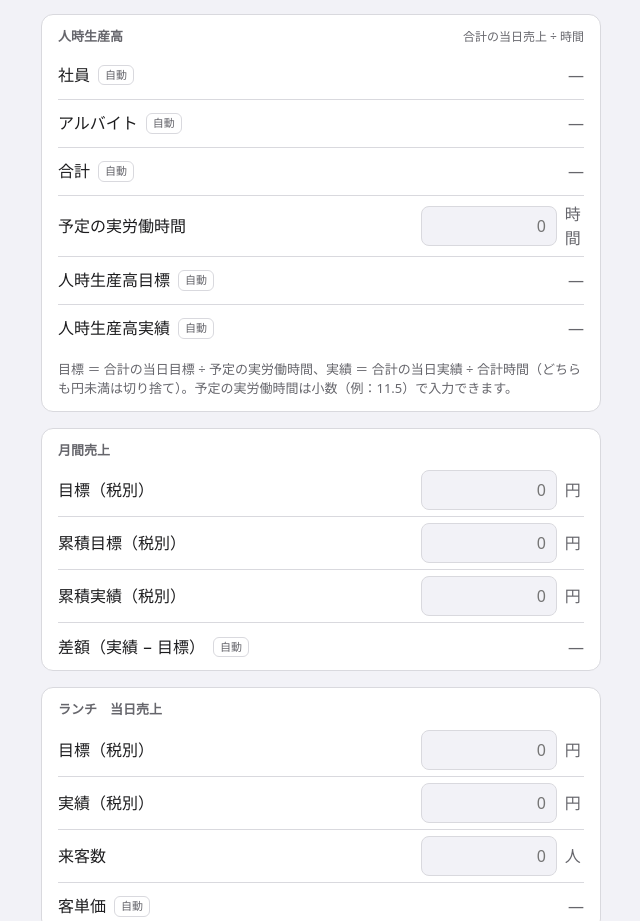
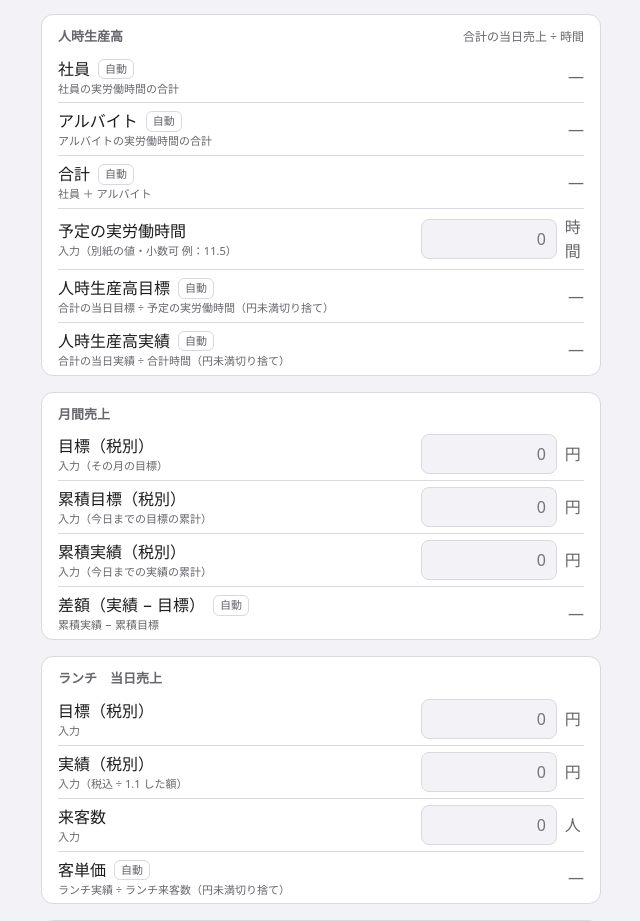
Before and after one commit to s-w-q-p/6b7qh9d2bg5trhxz, a plain HTML site: page index.html in a window 1280 px wide. Shown: the part 1224-2145 px from the top of the page, without its empty margins (319-959 px from the left). Drawn offline with Linux system fonts and the light colour scheme.

Commit message:
Allow shifts from 7:00 and show each item's calculation
Co-Authored-By: Claude Opus 5.5 <noreply@anthropic.com>

```diff
--- a/css/style.css
+++ b/css/style.css
@@ -217,6 +217,15 @@ body {
   font-size: 0.6875rem;
   color: var(--text-sub);
   vertical-align: 2px;
+}
+
+/* 各項目の計算方法（小さく目立たせない） */
+.how {
+  display: block;
+  margin-top: 1px;
+  font-size: 0.6875rem;
+  line-height: 1.35;
+  color: var(--text-sub);
 }
 
 /* ---- 出勤簿 ---- */
--- a/index.html
+++ b/index.html
@@ -50,17 +50,16 @@
           <span class="badge">合計の当日売上 ÷ 時間</span>
         </div>
         <dl class="rows">
-          <div class="row"><dt>社員<span class="chip">自動</span></dt><dd id="output-laborEmployee"></dd></div>
-          <div class="row"><dt>アルバイト<span class="chip">自動</span></dt><dd id="output-laborPartTime"></dd></div>
-          <div class="row"><dt>合計<span class="chip">自動</span></dt><dd id="output-laborTotal"></dd></div>
+          <div class="row"><dt>社員<span class="chip">自動</span><small class="how">社員の実労働時間の合計</small></dt><dd id="output-laborEmployee"></dd></div>
+          <div class="row"><dt>アルバイト<span class="chip">自動</span><small class="how">アルバイトの実労働時間の合計</small></dt><dd id="output-laborPartTime"></dd></div>
+          <div class="row"><dt>合計<span class="chip">自動</span><small class="how">社員 ＋ アルバイト</small></dt><dd id="output-laborTotal"></dd></div>
           <div class="row">
-            <label for="input-plannedHours">予定の実労働時間</label>
+            <label for="input-plannedHours">予定の実労働時間<small class="how">入力（別紙の値・小数可 例：11.5）</small></label>
             <span class="field"><input id="input-plannedHours" type="text" inputmode="decimal" autocomplete="off" placeholder="0"><span class="unit">時間</span></span>
           </div>
-          <div class="row"><dt>人時生産高目標<span class="chip">自動</span></dt><dd id="output-productivityTarget"></dd></div>
-          <div class="row"><dt>人時生産高実績<span class="chip">自動</span></dt><dd id="output-productivityActual"></dd></div>
+          <div class="row"><dt>人時生産高目標<span class="chip">自動</span><small class="how">合計の当日目標 ÷ 予定の実労働時間（円未満切り捨て）</small></dt><dd id="output-productivityTarget"></dd></div>
+          <div class="row"><dt>人時生産高実績<span class="chip">自動</span><small class="how">合計の当日実績 ÷ 合計時間（円未満切り捨て）</small></dt><dd id="output-productivityActual"></dd></div>
         </dl>
-        <p class="note">目標 ＝ 合計の当日目標 ÷ 予定の実労働時間、実績 ＝ 合計の当日実績 ÷ 合計時間（どちらも円未満は切り捨て）。予定の実労働時間は小数（例：11.5）で入力できます。</p>
       </section>
 
       <div id="sales-groups"></div>
@@ -117,7 +116,7 @@
         <ul class="usage">
           <li>「集計」で出勤簿と売上を入力すると、「自動」の項目がすぐに計算されます。</li>
           <li>出勤簿は A〜E の 5 人分が標準です。人数が多い日は「項目を追加」で増やせます（日報の行数に合わせて最大 10 人）。</li>
-          <li>勤務時間は「時」と「分」の欄を押して選びます。選べるのは 8:00〜23:00 の 15 分刻みで、未入力の欄は 17:00 から始まります。</li>
+          <li>勤務時間は「時」と「分」の欄を押して選びます。選べるのは 7:00〜23:00 の 15 分刻みで、未入力の欄は 17:00 から始まります。</li>
           <li>「−15分」「+15分」で 15 分刻みに微調整できます。</li>
           <li>休憩は 15分・30分・45分・1時間から選びます。もう一度押すと休憩なしに戻ります。</li>
           <li>区分の初期値は A・B が社員、C 以降がアルバイトです。行ごとに切り替えられます。</li>
--- a/js/app.js
+++ b/js/app.js
@@ -18,7 +18,7 @@
 
   const TIME_LABELS = { start: '開始', end: '終了' };
   const DEFAULT_TIME = 17 * 60; // 未入力の欄に最初に入れる時刻（17:00）
-  const MIN_TIME = 8 * 60; // 選べる時刻は 8:00〜23:00
+  const MIN_TIME = 7 * 60; // 選べる時刻は 7:00〜23:00
   const MAX_TIME = 23 * 60;
   const TIME_STEP = 15;
   const TIME_STEPS = [
@@ -172,7 +172,7 @@
       const line = element('div', 'time-line');
       line.dataset.timeKey = key;
 
-      // 選べる時刻を 8:00〜23:00・15 分刻みに限るため、時と分を別々の選択欄にする
+      // 選べる時刻を 7:00〜23:00・15 分刻みに限るため、時と分を別々の選択欄にする
       const hour = doc.createElement('select');
       hour.id = 'staff-' + key + '-hour-' + index;
       hour.setAttribute('aria-label', name + ' の' + label + '（時）');
@@ -289,7 +289,7 @@
     return key === 'end' && data.start ? data.start : formatTime(DEFAULT_TIME);
   }
 
-  /** 選べる範囲（8:00〜23:00）に収める。 */
+  /** 選べる範囲（7:00〜23:00）に収める。 */
   function clampTime(minutes) {
     return Math.min(MAX_TIME, Math.max(MIN_TIME, minutes));
   }
@@ -341,10 +341,11 @@
       input.placeholder = '0';
       const wrap = element('span', 'field');
       wrap.append(input, element('span', 'unit', item.unit));
+      label.append(element('small', 'how', item.how));
       row.append(label, wrap);
     } else {
       const term = element('dt', '', item.label);
-      term.append(element('span', 'chip', '自動'));
+      term.append(element('span', 'chip', '自動'), element('small', 'how', item.how));
       const value = element('dd');
       value.id = 'output-' + item.id;
       row.append(term, value);
--- a/js/calculations.js
+++ b/js/calculations.js
@@ -27,30 +27,30 @@
       id: 'monthly',
       title: '月間売上',
       items: [
-        { id: 'monthlyTarget', label: '目標（税別）', unit: '円', kind: 'input' },
-        { id: 'monthlyCumulativeTarget', label: '累積目標（税別）', unit: '円', kind: 'input' },
-        { id: 'monthlyCumulativeActual', label: '累積実績（税別）', unit: '円', kind: 'input' },
-        { id: 'monthlyDifference', label: '差額（実績 − 目標）', unit: '円', kind: 'output' }
+        { id: 'monthlyTarget', label: '目標（税別）', unit: '円', kind: 'input', how: '入力（その月の目標）' },
+        { id: 'monthlyCumulativeTarget', label: '累積目標（税別）', unit: '円', kind: 'input', how: '入力（今日までの目標の累計）' },
+        { id: 'monthlyCumulativeActual', label: '累積実績（税別）', unit: '円', kind: 'input', how: '入力（今日までの実績の累計）' },
+        { id: 'monthlyDifference', label: '差額（実績 − 目標）', unit: '円', kind: 'output', how: '累積実績 − 累積目標' }
       ]
     },
     {
       id: 'lunch',
       title: 'ランチ　当日売上',
       items: [
-        { id: 'lunchTarget', label: '目標（税別）', unit: '円', kind: 'input' },
-        { id: 'lunchSales', label: '実績（税別）', unit: '円', kind: 'input' },
-        { id: 'lunchGuests', label: '来客数', unit: '人', kind: 'input' },
-        { id: 'lunchAverage', label: '客単価', unit: '円', kind: 'output' }
+        { id: 'lunchTarget', label: '目標（税別）', unit: '円', kind: 'input', how: '入力' },
+        { id: 'lunchSales', label: '実績（税別）', unit: '円', kind: 'input', how: '入力（税込 ÷ 1.1 した額）' },
+        { id: 'lunchGuests', label: '来客数', unit: '人', kind: 'input', how: '入力' },
+        { id: 'lunchAverage', label: '客単価', unit: '円', kind: 'output', how: 'ランチ実績 ÷ ランチ来客数（円未満切り捨て）' }
       ]
     },
     {
       id: 'total',
       title: '合計　当日売上',
       items: [
-        { id: 'totalTarget', label: '目標（税別）', unit: '円', kind: 'input' },
-        { id: 'totalSales', label: '実績（税別）', unit: '円', kind: 'input' },
-        { id: 'totalGuests', label: '来客数', unit: '人', kind: 'input' },
-        { id: 'totalAverage', label: '客単価', unit: '円', kind: 'output' }
+        { id: 'totalTarget', label: '目標（税別）', unit: '円', kind: 'input', how: '入力' },
+        { id: 'totalSales', label: '実績（税別）', unit: '円', kind: 'input', how: '入力（税込 ÷ 1.1 した額）' },
+        { id: 'totalGuests', label: '来客数', unit: '人', kind: 'input', how: '入力' },
+        { id: 'totalAverage', label: '客単価', unit: '円', kind: 'output', how: '合計実績 ÷ 合計来客数（円未満切り捨て）' }
       ]
     },
     {
@@ -58,10 +58,10 @@
       title: 'ディナー　当日売上',
       note: '合計 − ランチ',
       items: [
-        { id: 'dinnerTarget', label: '目標（税別）', unit: '円', kind: 'input' },
-        { id: 'dinnerSales', label: '実績（税別）', unit: '円', kind: 'output' },
-        { id: 'dinnerGuests', label: '来客数', unit: '人', kind: 'output' },
-        { id: 'dinnerAverage', label: '客単価', unit: '円', kind: 'output' }
+        { id: 'dinnerTarget', label: '目標（税別）', unit: '円', kind: 'input', how: '入力' },
+        { id: 'dinnerSales', label: '実績（税別）', unit: '円', kind: 'output', how: '合計実績 − ランチ実績' },
+        { id: 'dinnerGuests', label: '来客数', unit: '人', kind: 'output', how: '合計来客数 − ランチ来客数' },
+        { id: 'dinnerAverage', label: '客単価', unit: '円', kind: 'output', how: 'ディナー実績 ÷ ディナー来客数（円未満切り捨て）' }
       ]
     }
   ];
--- a/sw.js
+++ b/sw.js
@@ -4,7 +4,7 @@
  *
  * アプリのファイルを更新したら CACHE_VERSION を上げる。次に開いたとき新しいファイルに入れ替わる。
  */
-const CACHE_VERSION = 'sales-report-v1';
+const CACHE_VERSION = 'sales-report-v2';
 const FILES = [
   './',
   './index.html',
```
